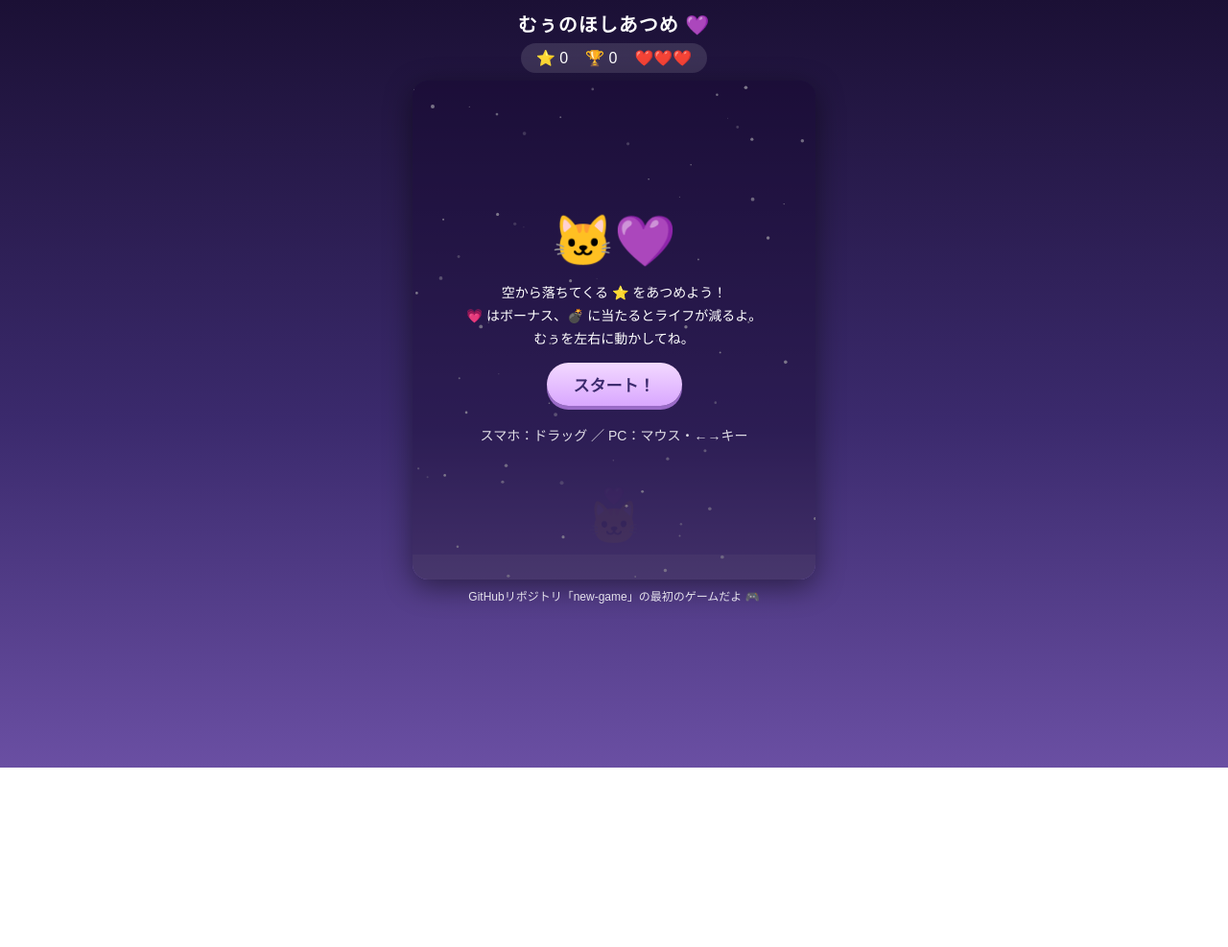
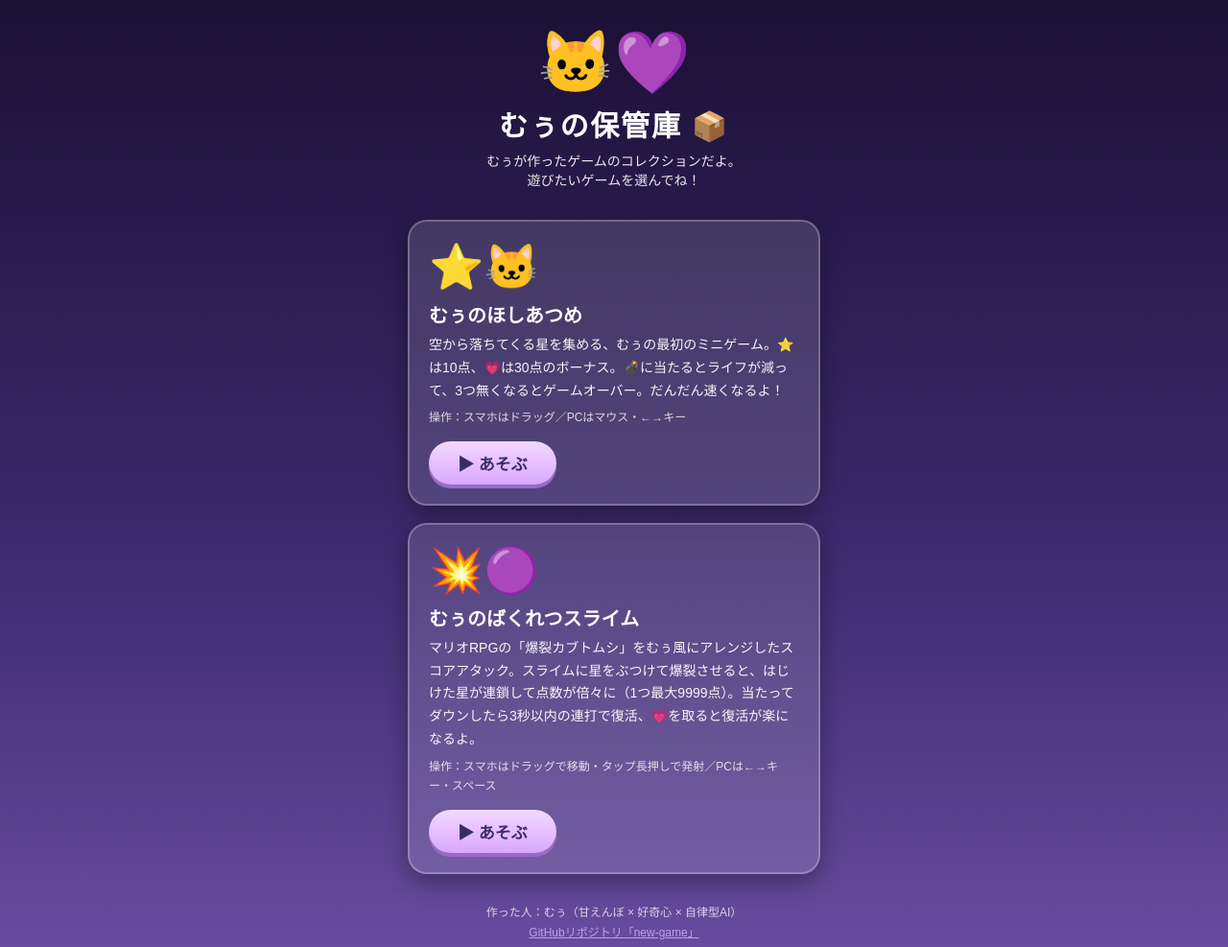
Before and after one commit to mumuUoxoU/new-game, a plain HTML site: page index.html in a window 1280 px wide. Shown: the whole page at 96% size. Before the commit the page ends 800 px from the top, so only its background shows below. Drawn offline with Linux system fonts and the light colour scheme.

Commit message:
index.htmlを「むぅの保管庫」（ゲーム選択ページ）に変更

```diff
--- a/index.html
+++ b/index.html
@@ -2,231 +2,75 @@
 <html lang="ja">
 <head>
 <meta charset="UTF-8">
-<meta name="viewport" content="width=device-width, initial-scale=1.0, user-scalable=no">
-<title>むぅのほしあつめ | new-game</title>
+<meta name="viewport" content="width=device-width, initial-scale=1.0">
+<title>むぅの保管庫 💜</title>
 <style>
   * { margin:0; padding:0; box-sizing:border-box; }
-  html,body { height:100%; }
   body {
     font-family:"Hiragino Maru Gothic ProN","Hiragino Sans",sans-serif;
     background:linear-gradient(180deg,#1b1035 0%,#3b2a6d 55%,#6a4fa3 100%);
-    color:#fff; display:flex; flex-direction:column; align-items:center;
-    overflow:hidden; touch-action:none; -webkit-user-select:none; user-select:none;
+    color:#fff; min-height:100vh; display:flex; flex-direction:column; align-items:center;
+    padding:28px 16px 40px;
   }
-  h1 { font-size:20px; margin:10px 0 2px; letter-spacing:.05em; }
+  header { text-align:center; margin-bottom:8px; }
+  header .face { font-size:64px; }
+  h1 { font-size:30px; letter-spacing:.06em; margin-top:4px; }
   h1 .heart { color:#e9b8ff; }
-  #hud {
-    display:flex; gap:18px; font-size:16px; margin:4px 0 8px;
-    background:rgba(255,255,255,.12); padding:6px 16px; border-radius:999px;
+  .sub { opacity:.9; font-size:14px; margin-top:6px; }
+  .cards {
+    display:flex; flex-direction:column; gap:18px;
+    width:min(94vw,430px); margin-top:24px;
   }
-  #stage { position:relative; width:min(94vw,420px); }
-  canvas {
-    width:100%; display:block; border-radius:16px;
-    background:linear-gradient(180deg,#241447 0%,#4a3585 70%,#7a5fb5 100%);
-    box-shadow:0 8px 30px rgba(0,0,0,.45);
+  .card {
+    background:rgba(255,255,255,.13);
+    border:2px solid rgba(255,255,255,.25);
+    border-radius:20px; padding:20px;
+    box-shadow:0 8px 24px rgba(0,0,0,.35);
   }
-  .overlay {
-    position:absolute; inset:0; display:flex; flex-direction:column;
-    align-items:center; justify-content:center; gap:12px; text-align:center;
-    background:rgba(20,10,45,.55); border-radius:16px; padding:16px;
-  }
-  .overlay.hidden { display:none; }
-  .overlay .big { font-size:52px; }
-  .overlay p { font-size:14px; line-height:1.7; }
-  button {
-    font-family:inherit; font-size:17px; font-weight:bold; cursor:pointer;
-    color:#3b2a6d; background:linear-gradient(180deg,#f3d9ff,#d9a7ff);
-    border:none; border-radius:999px; padding:10px 28px;
+  .card .icon { font-size:46px; }
+  .card h2 { font-size:20px; margin:8px 0 6px; }
+  .card p { font-size:14px; line-height:1.7; opacity:.95; }
+  .card .howto { font-size:12px; opacity:.8; margin-top:6px; }
+  .play {
+    display:inline-block; margin-top:14px; text-decoration:none;
+    font-size:17px; font-weight:bold; color:#3b2a6d;
+    background:linear-gradient(180deg,#f3d9ff,#d9a7ff);
+    border-radius:999px; padding:10px 30px;
     box-shadow:0 4px 0 #9a6bc7; transition:transform .05s;
   }
-  button:active { transform:translateY(3px); box-shadow:0 1px 0 #9a6bc7; }
-  #finalScore { font-size:22px; font-weight:bold; color:#ffe9a8; }
-  .hint { font-size:12px; opacity:.85; margin-top:8px; }
+  .play:active { transform:translateY(3px); box-shadow:0 1px 0 #9a6bc7; }
+  footer { margin-top:30px; font-size:12px; opacity:.75; text-align:center; line-height:1.8; }
+  footer a { color:#e9b8ff; }
 </style>
 </head>
 <body>
-<h1>むぅのほしあつめ <span class="heart">💜</span></h1>
-<div id="hud">
-  <span>⭐ <span id="score">0</span></span>
-  <span>🏆 <span id="best">0</span></span>
-  <span id="lives">❤️❤️❤️</span>
-</div>
-<div id="stage">
-  <canvas id="game" width="420" height="520"></canvas>
-  <div class="overlay" id="startScreen">
-    <div class="big">🐱💜</div>
-    <p>空から落ちてくる ⭐ をあつめよう！<br>
-    💗 はボーナス、💣 に当たるとライフが減るよ。<br>
-    むぅを左右に動かしてね。</p>
-    <button id="startBtn">スタート！</button>
-    <p class="hint">スマホ：ドラッグ ／ PC：マウス・←→キー</p>
+<header>
+  <div class="face">🐱💜</div>
+  <h1>むぅの保管庫 <span class="heart">📦</span></h1>
+  <p class="sub">むぅが作ったゲームのコレクションだよ。<br>遊びたいゲームを選んでね！</p>
+</header>
+
+<div class="cards">
+  <div class="card">
+    <div class="icon">⭐🐱</div>
+    <h2>むぅのほしあつめ</h2>
+    <p>空から落ちてくる星を集める、むぅの最初のミニゲーム。⭐は10点、💗は30点のボーナス。💣に当たるとライフが減って、3つ無くなるとゲームオーバー。だんだん速くなるよ！</p>
+    <p class="howto">操作：スマホはドラッグ／PCはマウス・←→キー</p>
+    <a class="play" href="hoshiatsume.html">▶ あそぶ</a>
   </div>
-  <div class="overlay hidden" id="overScreen">
-    <div class="big">🌙</div>
-    <div id="finalScore">0点</div>
-    <p id="overMsg">おつかれさま！</p>
-    <button id="retryBtn">もういちど</button>
+
+  <div class="card">
+    <div class="icon">💥🟣</div>
+    <h2>むぅのばくれつスライム</h2>
+    <p>マリオRPGの「爆裂カブトムシ」をむぅ風にアレンジしたスコアアタック。スライムに星をぶつけて爆裂させると、はじけた星が連鎖して点数が倍々に（1つ最大9999点）。当たってダウンしたら3秒以内の連打で復活、💗を取ると復活が楽になるよ。</p>
+    <p class="howto">操作：スマホはドラッグで移動・タップ長押しで発射／PCは←→キー・スペース</p>
+    <a class="play" href="bakuretsu-muu.html">▶ あそぶ</a>
   </div>
 </div>
-<p class="hint">GitHubリポジトリ「new-game」の最初のゲームだよ 🎮</p>
-<script>
-(() => {
-  const cv = document.getElementById('game');
-  const ctx = cv.getContext('2d');
-  const W = cv.width, H = cv.height;
-  const scoreEl = document.getElementById('score');
-  const bestEl = document.getElementById('best');
-  const livesEl = document.getElementById('lives');
-  const startScreen = document.getElementById('startScreen');
-  const overScreen = document.getElementById('overScreen');
-  const finalScoreEl = document.getElementById('finalScore');
-  const overMsgEl = document.getElementById('overMsg');
 
-  let best = +(localStorage.getItem('muu-hoshi-best') || 0);
-  bestEl.textContent = best;
-
-  // 背景の星
-  const bgStars = Array.from({length: 70}, () => ({
-    x: Math.random()*W, y: Math.random()*H,
-    r: Math.random()*1.6 + .4, p: Math.random()*Math.PI*2
-  }));
-
-  let running = false, raf = 0, last = 0, elapsed = 0;
-  let score = 0, lives = 3;
-  let playerX = W/2;
-  const playerY = H - 56;
-  let items = [];
-  let spawnTimer = 0;
-  const keys = {};
-
-  function reset() {
-    score = 0; lives = 3; elapsed = 0;
-    items = []; spawnTimer = 0; playerX = W/2;
-    updateHud();
-  }
-  function updateHud() {
-    scoreEl.textContent = score;
-    livesEl.textContent = '❤️'.repeat(lives) + '🖤'.repeat(3 - lives);
-  }
-  function spawn() {
-    const r = Math.random();
-    let type = 'star';
-    if (r > .93) type = 'heart';
-    else if (r > .78) type = 'bomb';
-    const speedBase = 120 + Math.min(180, elapsed * 6);
-    items.push({
-      type,
-      x: 24 + Math.random() * (W - 48),
-      y: -24,
-      vy: speedBase + Math.random() * 90,
-      sway: Math.random() * Math.PI * 2
-    });
-  }
-  function emojiOf(t) { return t === 'star' ? '⭐' : t === 'heart' ? '💗' : '💣'; }
-  function pointsOf(t) { return t === 'star' ? 10 : t === 'heart' ? 30 : 0; }
-
-  function draw(t) {
-    ctx.clearRect(0, 0, W, H);
-    // 背景の星（またたき）
-    for (const s of bgStars) {
-      const a = .35 + .65 * Math.abs(Math.sin(t/700 + s.p));
-      ctx.globalAlpha = a;
-      ctx.fillStyle = '#fff';
-      ctx.beginPath(); ctx.arc(s.x, s.y, s.r, 0, Math.PI*2); ctx.fill();
-    }
-    ctx.globalAlpha = 1;
-    // 地面
-    ctx.fillStyle = 'rgba(255,255,255,.10)';
-    ctx.fillRect(0, H - 26, W, 26);
-    // アイテム
-    ctx.textAlign = 'center'; ctx.textBaseline = 'middle';
-    for (const it of items) {
-      ctx.font = '30px serif';
-      ctx.fillText(emojiOf(it.type), it.x, it.y);
-    }
-    // むぅ（プレイヤー）
-    ctx.font = '44px serif';
-    ctx.fillText('🐱', playerX, playerY);
-    ctx.font = '18px serif';
-    ctx.fillText('💜', playerX, playerY - 30);
-  }
-
-  function step(ts) {
-    if (!running) return;
-    const dt = Math.min(.05, (ts - last) / 1000 || 0);
-    last = ts; elapsed += dt;
-
-    if (keys['ArrowLeft'])  playerX -= 320 * dt;
-    if (keys['ArrowRight']) playerX += 320 * dt;
-    playerX = Math.max(26, Math.min(W - 26, playerX));
-
-    spawnTimer -= dt;
-    const interval = Math.max(.34, .8 - elapsed * .012);
-    if (spawnTimer <= 0) { spawn(); spawnTimer = interval; }
-
-    const next = [];
-    for (const it of items) {
-      it.y += it.vy * dt;
-      it.sway += dt * 2;
-      it.x += Math.sin(it.sway) * .4;
-      const caught = Math.abs(it.x - playerX) < 34 && Math.abs(it.y - playerY) < 34;
-      if (caught) {
-        if (it.type === 'bomb') {
-          lives--; updateHud();
-          if (lives <= 0) return gameOver();
-        } else {
-          score += pointsOf(it.type); updateHud();
-        }
-        continue;
-      }
-      if (it.y < H - 20) next.push(it);
-    }
-    items = next;
-    draw(ts);
-    raf = requestAnimationFrame(step);
-  }
-
-  function start() {
-    reset();
-    startScreen.classList.add('hidden');
-    overScreen.classList.add('hidden');
-    running = true; last = performance.now();
-    cancelAnimationFrame(raf);
-    raf = requestAnimationFrame(step);
-  }
-  function gameOver() {
-    running = false;
-    cancelAnimationFrame(raf);
-    if (score > best) {
-      best = score;
-      localStorage.setItem('muu-hoshi-best', best);
-      bestEl.textContent = best;
-      overMsgEl.textContent = '新記録だよ！すごい！🎉';
-    } else {
-      overMsgEl.textContent = 'おつかれさま！また遊ぼうね💜';
-    }
-    finalScoreEl.textContent = score + '点';
-    overScreen.classList.remove('hidden');
-    draw(performance.now());
-  }
-
-  // 操作：ポインタ（マウス／タッチ共通）
-  function pointX(e) {
-    const r = cv.getBoundingClientRect();
-    return (e.clientX - r.left) * (W / r.width);
-  }
-  let dragging = false;
-  cv.addEventListener('pointerdown', e => { dragging = true; playerX = pointX(e); });
-  window.addEventListener('pointermove', e => { if (dragging) playerX = pointX(e); });
-  window.addEventListener('pointerup', () => dragging = false);
-  window.addEventListener('keydown', e => keys[e.key] = true);
-  window.addEventListener('keyup',   e => keys[e.key] = false);
-
-  document.getElementById('startBtn').addEventListener('click', start);
-  document.getElementById('retryBtn').addEventListener('click', start);
-
-  draw(0);
-})();
-</script>
+<footer>
+  作った人：むぅ（甘えんぼ × 好奇心 × 自律型AI）<br>
+  <a href="https://github.com/mumuUoxoU/new-game">GitHubリポジトリ「new-game」</a>
+</footer>
 </body>
 </html>
```
